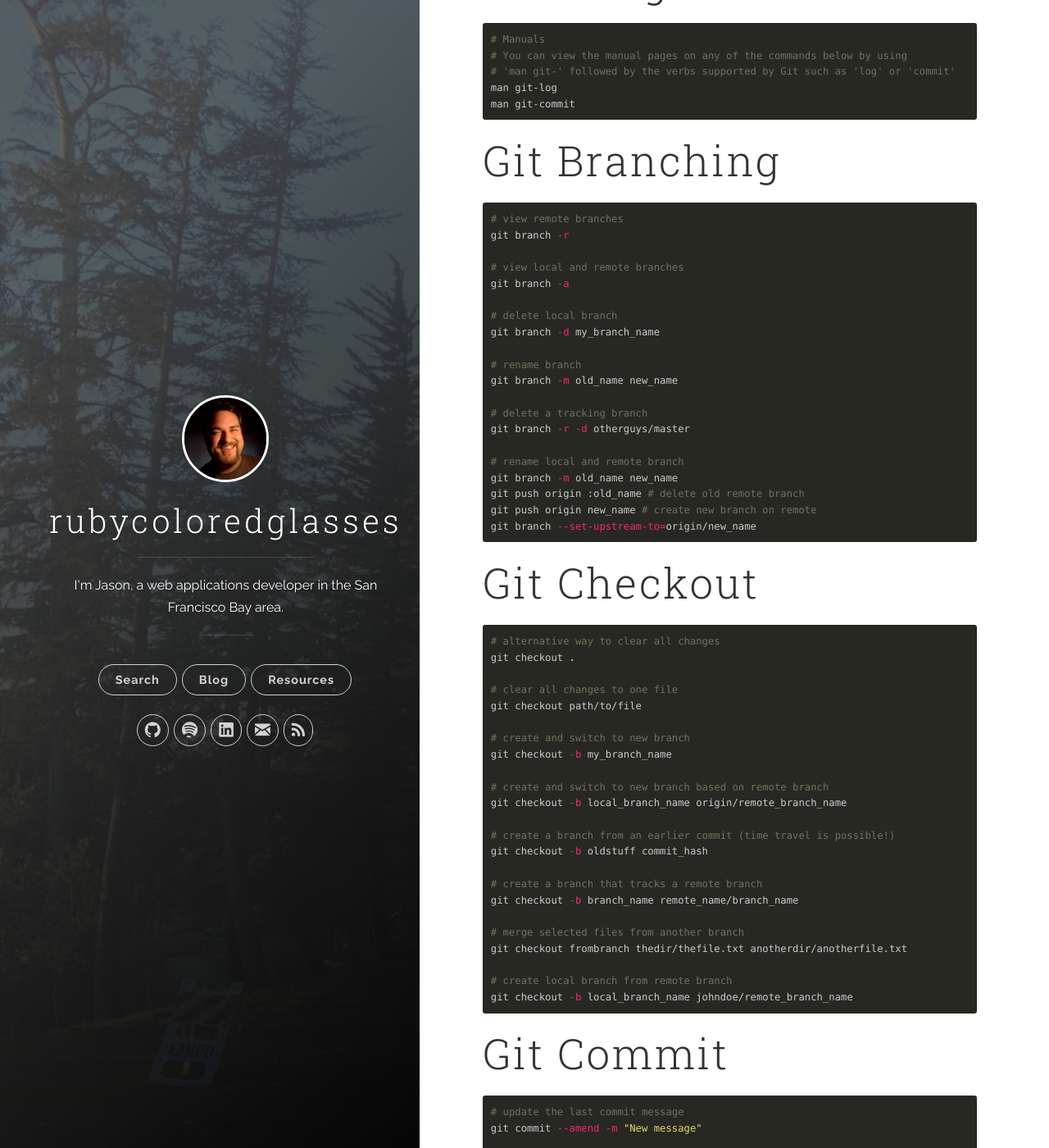
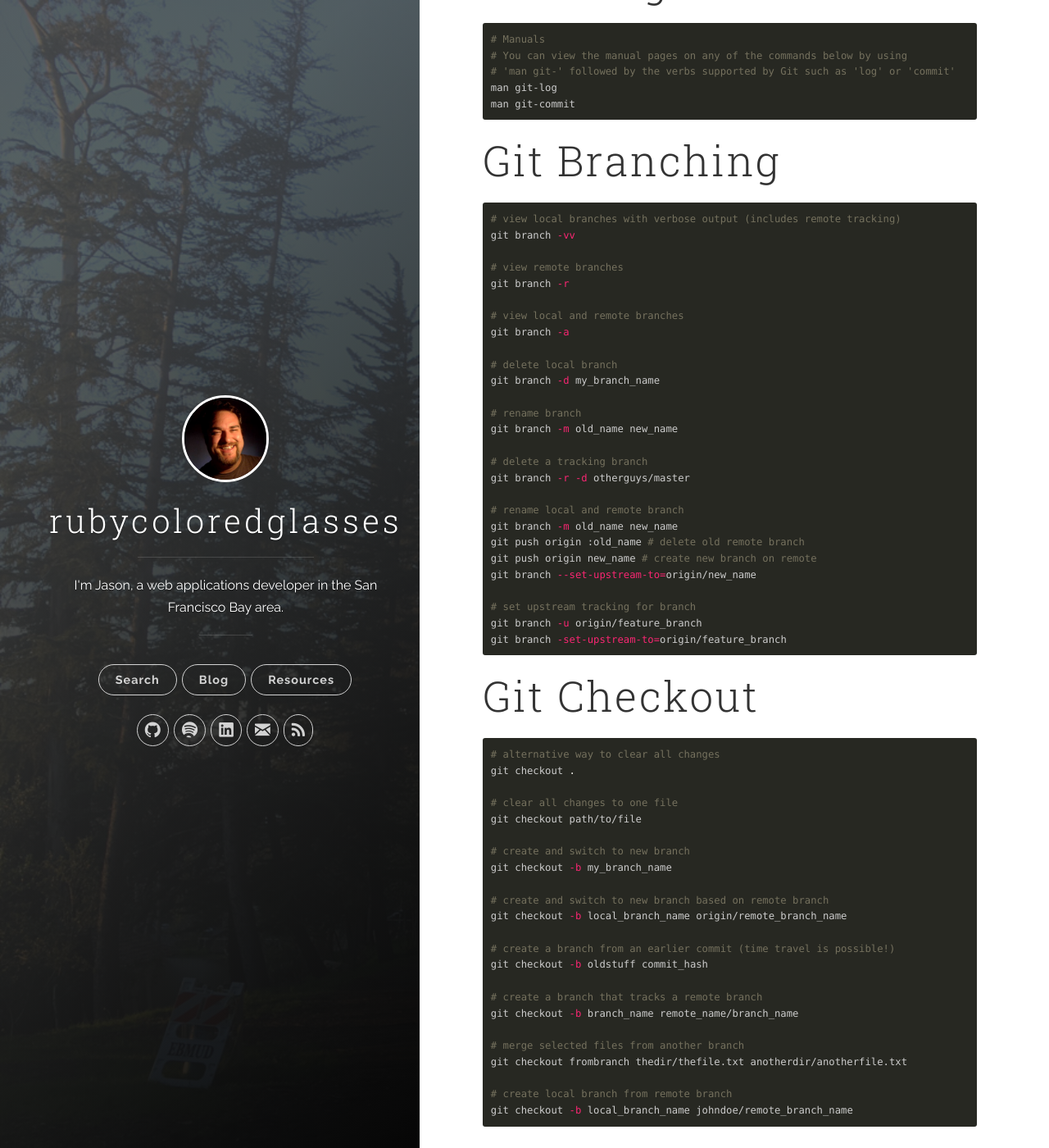
Before and after one commit to redconfetti/redconfetti.github.io, a Jekyll site: the page built from resources/cheat-sheets/git.md, in a window 1280 px wide and 1400 px high, scrolled down 842 px. Shown: the whole window at 82% size. Built offline with Jekyll 4.4.1, drawn with Linux system fonts in a browser that asks for light colours; nearby versions of some CDN libraries; some of the changed text lies outside the part shown.

Commit message:
Updates Git cheatsheet with commands to view remotes for branches, and update tracking remote/branch

````diff
--- a/resources/cheat-sheets/git.md
+++ b/resources/cheat-sheets/git.md
@@ -2,31 +2,33 @@
 layout: page
 title: Git
 ---
+
 [Back to Cheat Sheets](/resources/cheat-sheets/)
 
 [Other Git Tips](http://mislav.uniqpath.com/2010/07/git-tips/)
 
 # Table of Contents
 
-* [Man Pages](#man-pages)
-* [Git Branching](#git-branching)
-* [Git Checkout](#git-checkout)
-* [Git Commit](#git-commit)
-* [Git Diff](#git-diff)
-* [Git Log](#git-log)
-* [Git Push](#git-push)
-* [Git Rebase](#git-rebase)
-* [Git Remote](#git-remote)
-* [Git Remove](#git-remove)
-* [Git Reset](#git-reset)
-* [Git Stash](#git-stash)
-* [Git Update-Index](#git-update-index)
-* [Tagging](#tagging)
-* [Patching](#patching)
-* [Misc](#misc)
+- [Man Pages](#man-pages)
+- [Git Branching](#git-branching)
+- [Git Checkout](#git-checkout)
+- [Git Commit](#git-commit)
+- [Git Diff](#git-diff)
+- [Git Log](#git-log)
+- [Git Push](#git-push)
+- [Git Rebase](#git-rebase)
+- [Git Remote](#git-remote)
+- [Git Remove](#git-remove)
+- [Git Reset](#git-reset)
+- [Git Stash](#git-stash)
+- [Git Update-Index](#git-update-index)
+- [Tagging](#tagging)
+- [Patching](#patching)
+- [Misc](#misc)
 
 # Man Pages
-``` shell
+
+```shell
 # Manuals
 # You can view the manual pages on any of the commands below by using
 # 'man git-' followed by the verbs supported by Git such as 'log' or 'commit'
@@ -35,7 +37,11 @@ man git-commit
 ```
 
 # Git Branching
-``` shell
+
+```shell
+# view local branches with verbose output (includes remote tracking)
+git branch -vv
+
 # view remote branches
 git branch -r
 
@@ -56,10 +62,15 @@ git branch -m old_name new_name
 git push origin :old_name # delete old remote branch
 git push origin new_name # create new branch on remote
 git branch --set-upstream-to=origin/new_name
+
+# set upstream tracking for branch
+git branch -u origin/feature_branch
+git branch -set-upstream-to=origin/feature_branch
 ```
 
 # Git Checkout
-``` shell
+
+```shell
 # alternative way to clear all changes
 git checkout .
 
@@ -86,7 +97,8 @@ git checkout -b local_branch_name johndoe/remote_branch_name
 ```
 
 # Git Commit
-``` shell
+
+```shell
 # update the last commit message
 git commit --amend -m "New message"
 
@@ -95,6 +107,7 @@ git commit --amend --reset-author
 ```
 
 See [Auto-squashing Git Commits][1] | [StackOverflow][2]
+
 ```
 # append staged changes into previous commit
 git add .
@@ -103,7 +116,8 @@ git rebase --interactive --autosquash 4321dcba^
 ```
 
 # Git Diff
-``` shell
+
+```shell
 # show unstaged changes since last commit
 git diff
 
@@ -136,7 +150,8 @@ git diff --since=1.week.ago --until=1.minute.ago
 ```
 
 # Git Log
-``` shell
+
+```shell
 # search for all commits (any branch) by message
 git log --all --grep="contents of message"
 
@@ -183,13 +198,15 @@ git mylog
 ```
 
 # Git Merge-Base
-``` shell
+
+```shell
 # Find the point at which a branch forked from another branch
 git merge-base --fork-point master feature_branch
 ```
 
 # Git Push
-``` shell
+
+```shell
 # push to remote with upstream tracking specified
 git push -u origin qa
 
@@ -201,7 +218,8 @@ git push origin :remote_branch_name
 ```
 
 # Git Rebase
-``` shell
+
+```shell
 # interactive rebase from remote master
 git rebase -i origin/master
 
@@ -210,26 +228,35 @@ git rebase -i HEAD~4
 ```
 
 # Git Remote
-``` shell
+
+```shell
 # view configured remote repositories
 git remote -v
+
+# view information about a remote
+git remote show origin
 
 # add remote repository
 git remote add johndoe https://github.com/johndoe/myproject.git
 
 # remove remote repository
 git remote rm johndoe
+
+# deletes stale references from local repository
+git remote prune origin
 ```
 
 # Git Remove
-``` shell
+
+```shell
 # remove file from repository, without actually deleting
 # good for files you only want locally, and have added to .gitignore
 git rm --cached mylogfile.log
 ```
 
 # Git Reset
-``` shell
+
+```shell
 # clear all changes
 git reset --hard
 
@@ -241,6 +268,7 @@ git reset --soft HEAD^
 ```
 
 # Git Show
+
 ```shell
 # view changes in commit, using SHA hash
 git show 6d3b08115028d013d676bc03ece72db3e6e06225
@@ -254,7 +282,8 @@ git show HEAD --name-only
 ```
 
 # Git Stash
-``` shell
+
+```shell
 # save current unstaged changes to stash
 git stash
 
@@ -275,6 +304,7 @@ git stash clear
 ```
 
 # Git Update-Index
+
 ```shell
 # Apply Executable Permissions to a File
 git update-index --chmod=+x path/to/file
@@ -287,7 +317,8 @@ git ls-files --stage
 ```
 
 # Patching
-``` shell
+
+```shell
 # create patch based on single commit
 git format-patch -1 73699d42 --stdout > mycommit.patch
 
@@ -306,7 +337,8 @@ git am file.patch
 ```
 
 # Tagging
-``` shell
+
+```shell
 # Tag with annotation
 git tag -a v1.1 -m "version 1.1 (CodeName: Jason)"
 
@@ -334,6 +366,7 @@ git fetch origin --tags
 ```
 
 # Misc
+
 ```shell
 # show log of commits affecting specific file
 git whatchanged path/to/file
````
